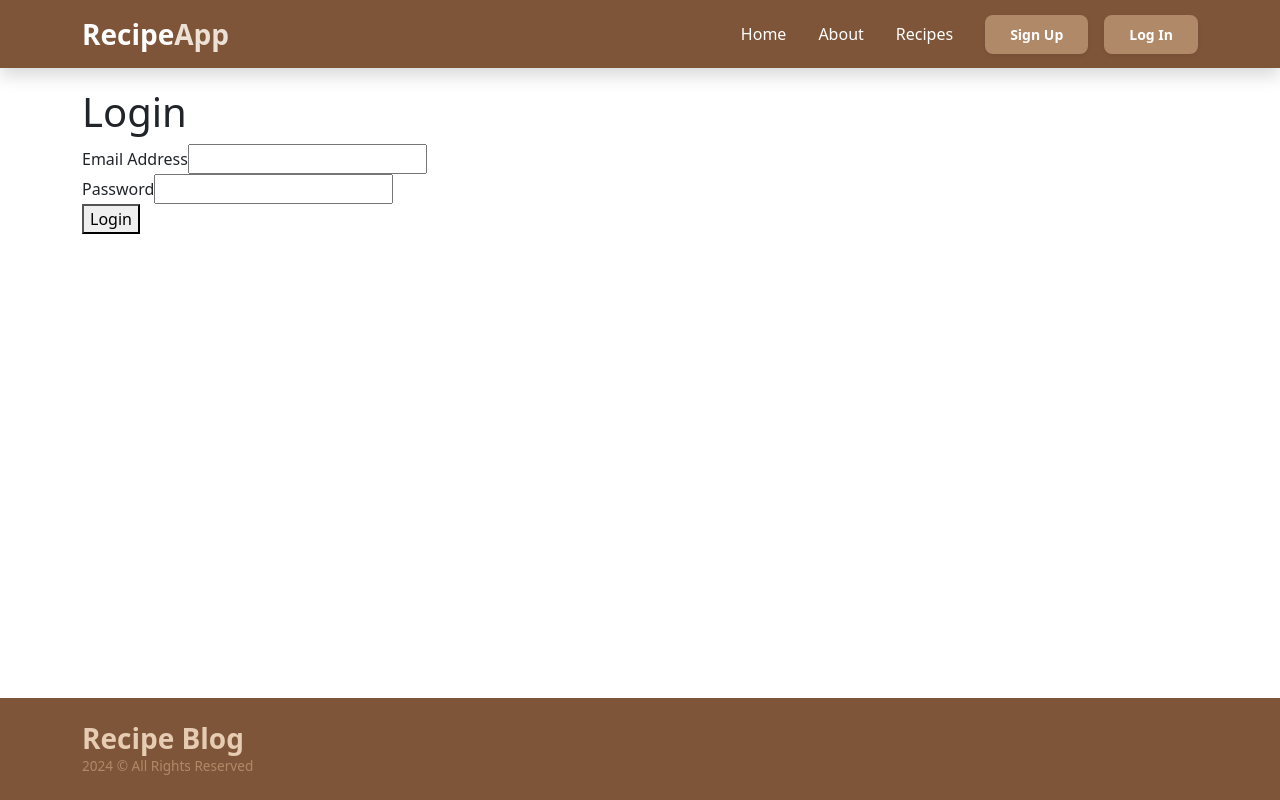
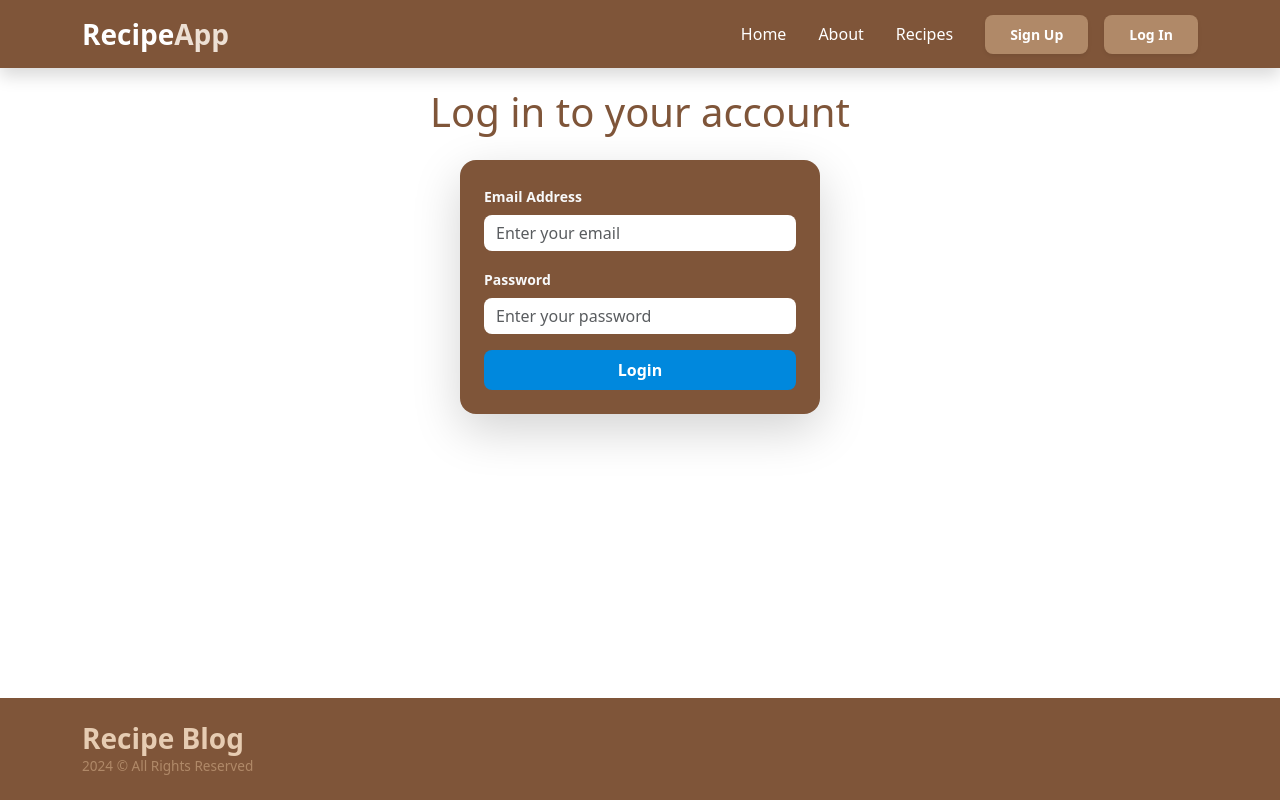
Before and after one commit to annemariv/RecipeBlog, a Vue app in the folder frontend-site/recipeblogfrontend/: page /#/login in a window 1280 px wide. Built offline with nearby package versions, Linux system fonts and the light colour scheme.

Commit message:
#440983-Update-Login-Frontend

```diff
--- a/frontend-site/recipeblogfrontend/src/App.vue
+++ b/frontend-site/recipeblogfrontend/src/App.vue
@@ -7,7 +7,7 @@ import AppFooter from "./components/AppFooter.vue";
 <template>
   <div class="d-flex flex-column min-vh-100">
     <Navbar />
-    <main class="flex-grow-1 pt-5 mt-4">
+    <main class="flex-grow-1 pt-5 mt-4 pb-5">
       <div class="container mt-3">
         <router-view />
       </div>
@@ -28,6 +28,5 @@ a {
 }
 .PageTitle {
   color: #7f5539;
-  margin-left: 20px;
 }
 </style>
--- a/frontend-site/recipeblogfrontend/src/components/AccountLogedIn.vue
+++ b/frontend-site/recipeblogfrontend/src/components/AccountLogedIn.vue
@@ -1,6 +1,7 @@
 <template>
   <div style="text-align:center; margin-top:50px;">
     <h1>Successfully logged in!</h1>
+    <button class="btn btn-success py-2 fw-bold rounded-3 border-0" @click="$router.push('/recipes')">View Recipes</button>
   </div>
 </template>
 
--- a/frontend-site/recipeblogfrontend/src/components/LogInForm.vue
+++ b/frontend-site/recipeblogfrontend/src/components/LogInForm.vue
@@ -17,8 +17,6 @@ export default {
     const user = await loginUser(this.Credentials);
     localStorage.setItem("LoggedInUserID", user.UserID);
     localStorage.setItem("isAdmin", user.IsAdmin);
-
-    window.location.reload();
     this.$router.push("/account-loged-in");
   } catch (err) {
     console.error(err.response?.data || err.message);
@@ -29,26 +27,34 @@ export default {
 </script>
 
 <template>
-  <h1>Login</h1>
-  <form @submit.prevent="login">
-    <div>
-      <label>Email Address</label>
+  <main>
+  <h1 class="PageTitle text-center">Log in to your account</h1>
+  <form @submit.prevent="login" class="p-4 rounded-4 shadow-lg text-white item-center mx-auto my-4 mb-4" style="background-color: #7f5539; width: 100%; max-width: 360px;">
+    <div  class="mb-3">
+      <label class="form-label small fw-bold text-light">Email Address</label>
       <input
         v-model="Credentials.LoginEmail"
         type="email"
+         class="form-control border-0 text-black rounded-3"
+          style="background-color: white;"
+          placeholder="Enter your email"
         required
       />
     </div>
 
-    <div>
-      <label>Password</label>
+    <div  class="mb-3">
+      <label class="form-label small fw-bold text-light">Password</label>
       <input
         v-model="Credentials.LoginPassword"
         type="password"
+        class="form-control border-0 text-black rounded-3"
+        style="background-color: white;"
+        placeholder="Enter your password"
         required
       />
     </div>
 
-    <button type="submit">Login</button>
+    <button type="submit" class="btn btn-primary w-100 py-2 fw-bold rounded-3 border-0" style="background-color: #08d;">Login</button>
   </form>
+  </main>
 </template>
--- a/frontend-site/recipeblogfrontend/src/components/RecipeCard.vue
+++ b/frontend-site/recipeblogfrontend/src/components/RecipeCard.vue
@@ -17,6 +17,7 @@ export default {
         } catch (err) {
           console.error("Failed to delete recipe", err)
         }
+         window.location.reload();
       }
     }
 };
--- a/frontend-site/recipeblogfrontend/src/views/RecipeView.vue
+++ b/frontend-site/recipeblogfrontend/src/views/RecipeView.vue
@@ -87,11 +87,11 @@ export default {
     v-if="recipes.length"
     :items="recipes"
     @deleted="removeRecipe" />
-    <div v-if="isAdmin">
-      <router-link to="/recipe/create">
-        <button class="btn btn-success">Create New Recipe</button>
-      </router-link>
-    </div>
+  <div v-if="isAdmin" class="d-flex justify-content-end mb-3">
+    <router-link to="/recipe/create">
+      <button class="btn btn-success">Create New Recipe</button>
+    </router-link>
+  </div>
 
     <p v-if="loading">Loading...</p>
     <p v-if="error">Error loading recipes</p>
@@ -101,6 +101,6 @@ export default {
       :items="recipes"
       @deleted="removeRecipe"
     />
-    <p v-else-if="!loading">No recipes found</p>
+    <p class="text-centre" v-else-if="!loading">No recipes found</p>
   </main>
 </template>
```
